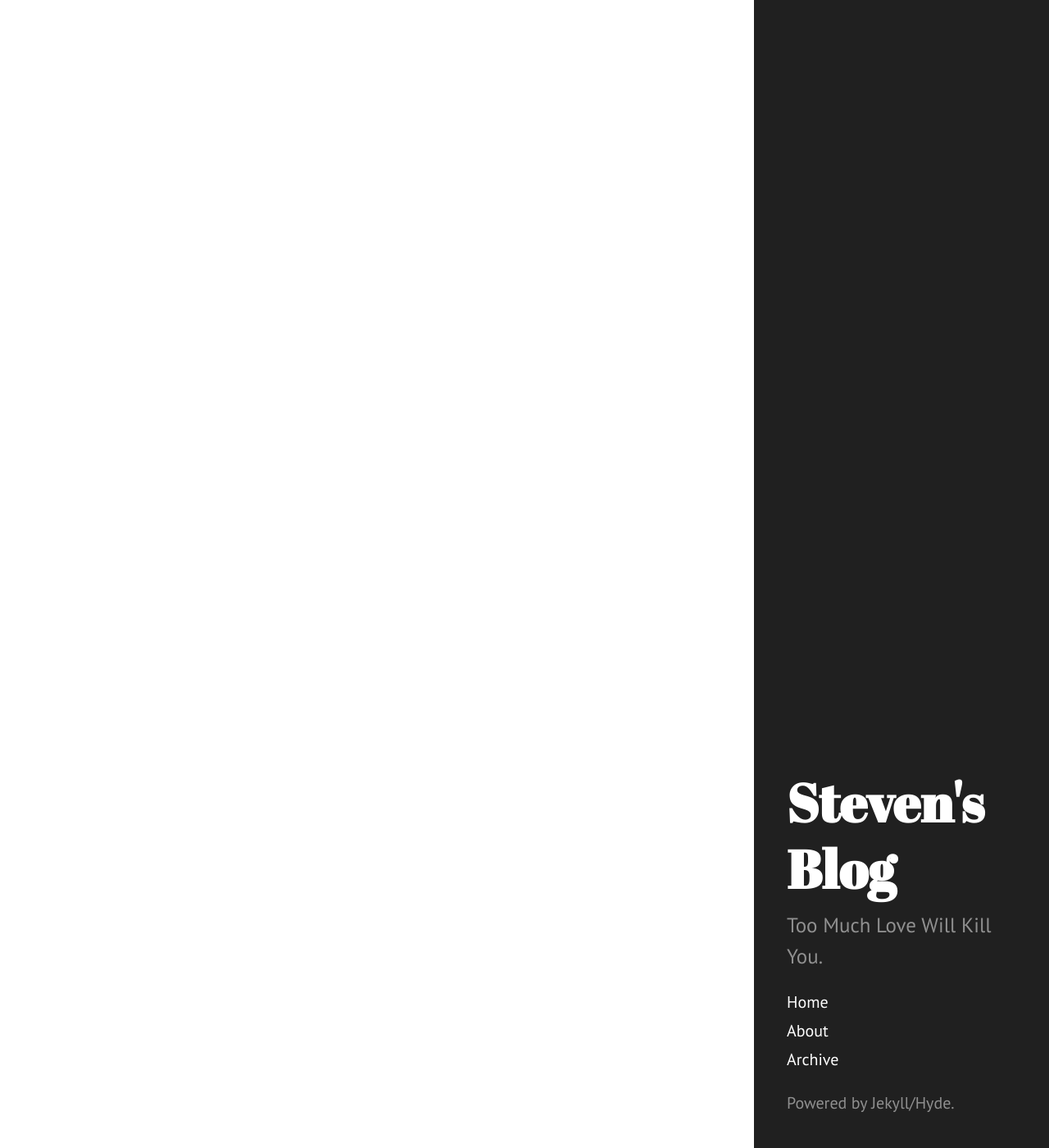
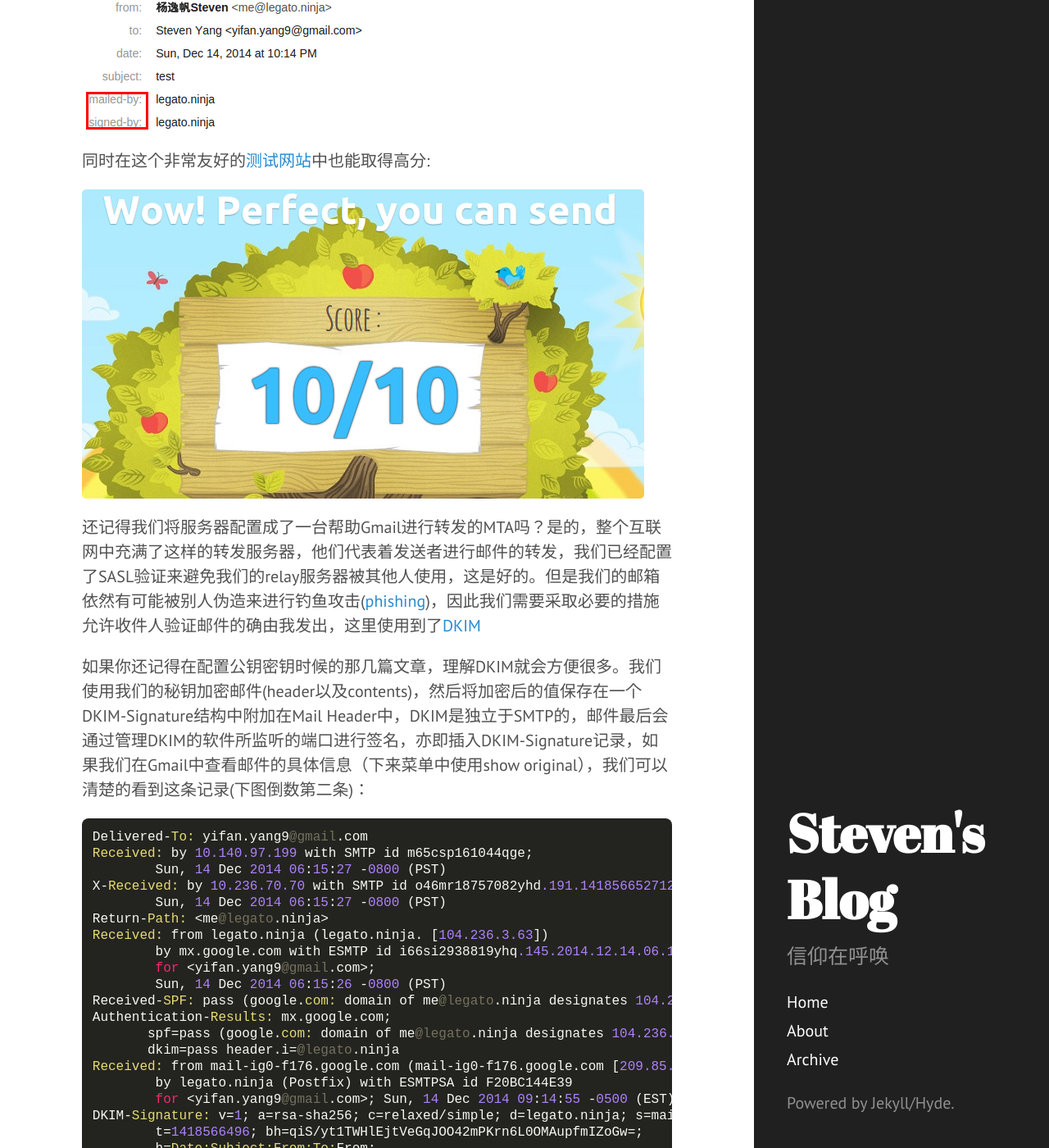
Before and after one commit to legatoo/legatoo.github.io, a Jekyll site: the page built from _posts/2014-12-15-在DigitalOcean上搭建自己的邮件系统.md, in a window 1280 px wide and 1400 px high, scrolled down 9068 px. Shown: the whole window at 82% size. Built offline with Jekyll 4.4.1, drawn with Linux system fonts in a browser that asks for light colours; Markdown is read by kramdown in place of the engine named in the settings; some of the changed text lies outside the part shown.

Commit message:
post: mail service update

```diff
--- a/_config.yml
+++ b/_config.yml
@@ -8,8 +8,8 @@
 
 # Setup
 title:            Steven's Blog
-tagline:          '--- I know too many Stevens.'
-description:      'Too Much Love Will Kill You.'
+tagline:          'Sincerely'
+description:      '信仰在呼唤'
 url:              http://legato.ninja
 baseurl:          http://legato.ninja/
 # baseurl:           /
--- a/_posts/2014-12-15-在DigitalOcean上搭建自己的邮件系统.md
+++ b/_posts/2014-12-15-在DigitalOcean上搭建自己的邮件系统.md
@@ -215,8 +215,53 @@
 
 配置成功后在可以把自己邮箱设置为默认发送邮箱，这样就完成了邮件发送部分的配置。
 
-<a href="http://seasonofcode.com/posts/custom-domain-e-mails-with-postfix-and-gmail-the-missing-tutorial.html">Reference#1</a>,
-<a href="http://www.e-rave.nl/create-a-self-signed-ssl-key-for-postfix">Reference#2</a>
+
+##防止被识别为垃圾邮件
+
+完成这一部分的配置后，你会发现经由你发出的邮件头中出现了新的内容，如下：
+<p><img src="{{site.baseurl}}public/img/image/DKIM_SRS.png"/></p>
+
+同时在这个非常友好的<a href="http://www.mail-tester.com/">测试网站</a>中也能取得高分:
+<p><img src="{{site.baseurl}}public/img/image/Mail_Security_Check.png"/></p>
+
+还记得我们将服务器配置成了一台帮助Gmail进行转发的MTA吗？是的，整个互联网中充满了这样的转发服务器，他们代表着发送者进行邮件的转发，我们已经配置了SASL验证来避免我们的relay服务器被其他人使用，这是好的。但是我们的邮箱依然有可能被别人伪造来进行钓鱼攻击(<a href="https://support.google.com/mail/answer/8253?hl=en">phishing</a>)，因此我们需要采取必要的措施允许收件人验证邮件的确由我发出，这里使用到了<a href="http://en.wikipedia.org/wiki/DomainKeys_Identified_Mail">DKIM</a>
+
+如果你还记得在配置公钥密钥时候的那几篇文章，理解DKIM就会方便很多。我们使用我们的秘钥加密邮件(header以及contents)，然后将加密后的值保存在一个DKIM-Signature结构中附加在Mail Header中，DKIM是独立于SMTP的，邮件最后会通过管理DKIM的软件所监听的端口进行签名，亦即插入DKIM-Signature记录，如果我们在Gmail中查看邮件的具体信息（下来菜单中使用show original），我们可以清楚的看到这条记录(下图倒数第二条)：
+
+<pre><code class="Bash">Delivered-To: yifan.yang9@gmail.com
+Received: by 10.140.97.199 with SMTP id m65csp161044qge;
+        Sun, 14 Dec 2014 06:15:27 -0800 (PST)
+X-Received: by 10.236.70.70 with SMTP id o46mr18757082yhd.191.1418566527120;
+        Sun, 14 Dec 2014 06:15:27 -0800 (PST)
+Return-Path: <me@legato.ninja>
+Received: from legato.ninja (legato.ninja. [104.236.3.63])
+        by mx.google.com with ESMTP id i66si2938819yhq.145.2014.12.14.06.15.26
+        for <yifan.yang9@gmail.com>;
+        Sun, 14 Dec 2014 06:15:26 -0800 (PST)
+Received-SPF: pass (google.com: domain of me@legato.ninja designates 104.236.3.63 as permitted sender) client-ip=104.236.3.63;
+Authentication-Results: mx.google.com;
+       spf=pass (google.com: domain of me@legato.ninja designates 104.236.3.63 as permitted sender) smtp.mail=me@legato.ninja;
+       dkim=pass header.i=@legato.ninja
+Received: from mail-ig0-f176.google.com (mail-ig0-f176.google.com [209.85.213.176])
+	by legato.ninja (Postfix) with ESMTPSA id F20BC144E39
+	for <yifan.yang9@gmail.com>; Sun, 14 Dec 2014 09:14:55 -0500 (EST)
+DKIM-Signature: v=1; a=rsa-sha256; c=relaxed/simple; d=legato.ninja; s=mail;
+	t=1418566496; bh=qiS/yt1TWHlEjtVeGqJOO42mPKrn6L0OMAupfmIZoGw=;
+	h=Date:Subject:From:To:From;
+	b=ESgslZ7IFbRx36ssnZJxb5FAPFFxb9IjxGv5sgO4K+80hil3B/T+665Su8AaO6agM
+	 A0aG2bf0BGw2mI/682SpMZ1lpwjaMLQS4M0bRhxXSqYRcoAkP6KhbK7TRaeQ6HsXbi
+	 igix2Jh31PSU7rdhUGo7CXW1C+6RMumQM2vH7k9Q=
+Received: by mail-ig0-f176.google.com with SMTP id l13so4021635iga.15
+        for <yifan.yang9@gmail.com>; Sun, 14 Dec 2014 06:14:55 -0800 (PST)</code></pre>
+
+其中<span style="background-color: #084B8A"><font color="white"> b</font></span>字段记录了加密的内容。收件人则会通过一个DNS请求来获得公钥进行解密，具体的步骤是通过<span style="background-color: #084B8A"><font color="white"> s</font></span>字段的selector以及<span style="background-color: #084B8A"><font color="white"> d</font></span>字段的domain来发起DNS（TXT）请求，而应答中会包含公钥。然后进行内容解密，查实，来确认这封邮件的确从认证域名发出。
+
+
+具体的配置我建议参考这篇组织良好的<a href="http://seasonofcode.com/posts/setting-up-dkim-and-srs-in-postfix.html">文章</a>，但是需要注意的是该文章中的DNS TXT记录部分设置有误，使用FQDN时不能忘记最后的dot，可参考<a href="https://www.digitalocean.com/community/tutorials/how-to-install-and-configure-dkim-with-postfix-on-debian-wheezy">这篇文章</a>对DNS的设置。
+
+至此，邮件服务搭建完成．
+
+<a href="http://seasonofcode.com/posts/custom-domain-e-mails-with-postfix-and-gmail-the-missing-tutorial.html">Reference#1: Season of Code by cji</a><br></br><a href="http://www.e-rave.nl/create-a-self-signed-ssl-key-for-postfix">Reference#2: Mark's BLog </a>
 
 Cheers,
 @stevenyfy
```
Also changed, not shown: public/img/image/DKIM_SRS.png (added), public/img/image/Mail_Security_Check.png (added).
